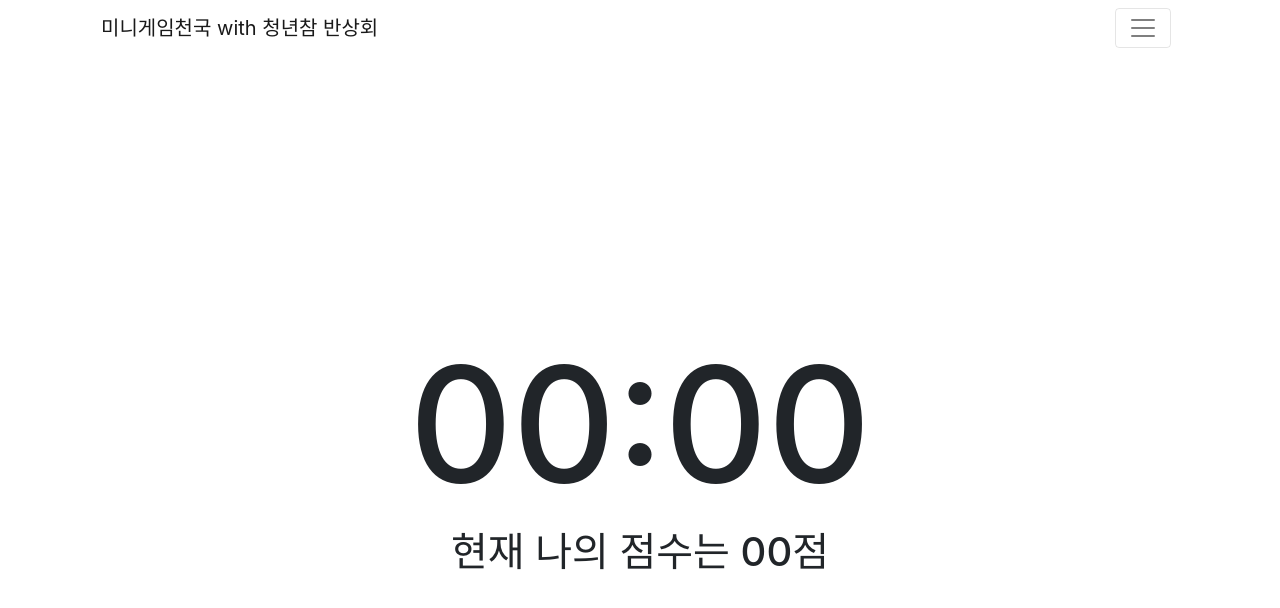
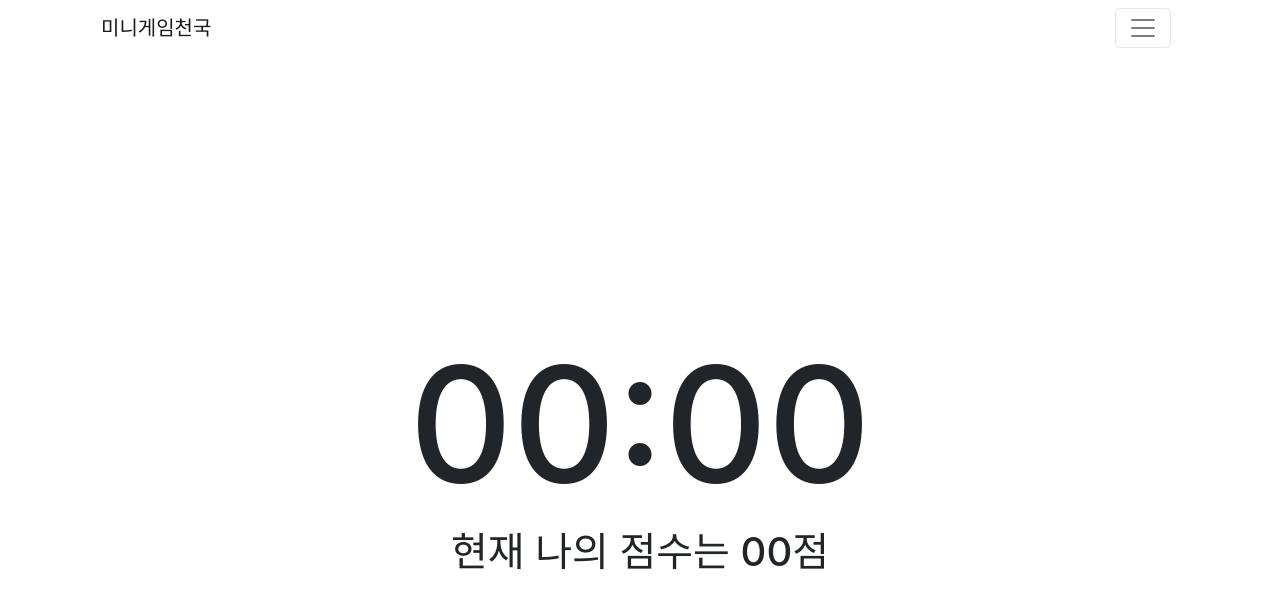
Before and after one commit to tenderpooh/minigame, a React (Create React App) app: page /user in a window 1280 px wide. Shown: the top 608 px of the page. Built offline with nearby package versions, Linux system fonts and the light colour scheme.

Commit message:
헤더 텍스트를 '미니게임천국'으로 수정

```diff
--- a/src/Header.js
+++ b/src/Header.js
@@ -34,7 +34,7 @@ const Header = () => {
       <div>
         <Navbar color="faded" light>
           <NavbarBrand href="/" className="mr-auto">
-            미니게임천국 with 청년참 반상회
+            미니게임천국
           </NavbarBrand>
           <NavbarToggler
             onClick={() => toggleNavbar(!collapsed)}
```
